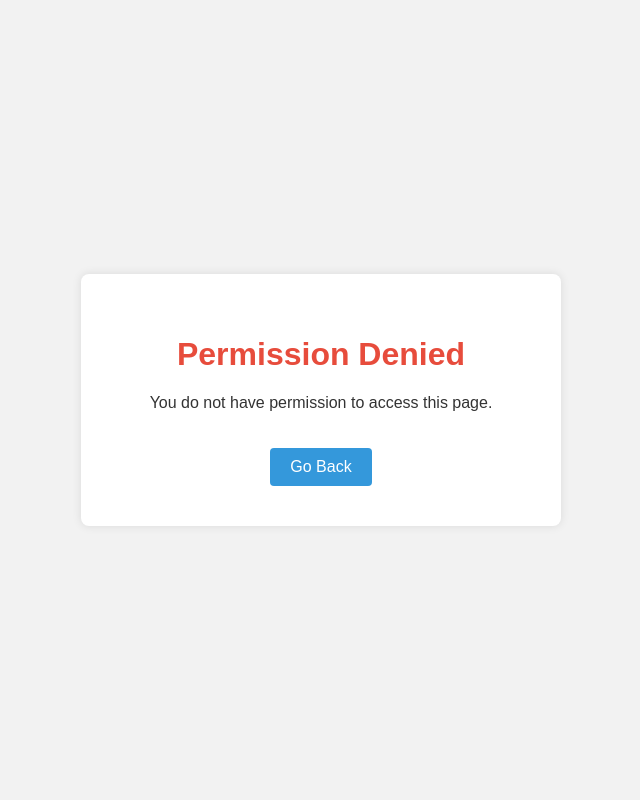
After one commit to SlowlyKent/fpbg_final, a PHP site: page /permission-denied.php in a window 1280 px wide. The commit adds this page. Shown: the whole page, without its empty margins (319-959 px from the left). Run offline with PHP 8.4, Linux system fonts and the light colour scheme.

Commit message:
applied ROLE BASED ACCESS CONTROL

```diff
--- a/cashiering-admin.php
+++ b/cashiering-admin.php
@@ -1,8 +1,8 @@
 <?php
 session_start();
 include ("connect.php");
-if (!isset($_SESSION['user_id']) || ($_SESSION['role'] !== 'admin' && $_SESSION['role'] !== 'staff')) {
-    header('Location: index.php');
+if (!isset($_SESSION['user_id']) || ($_SESSION['role'] !== 'admin')) {
+    header('Location: permission-denied.php');
     exit();
 }
 
--- a/create.php
+++ b/create.php
@@ -1,6 +1,12 @@
 <?php
 session_start();
 include 'connect.php';
+
+if (!isset($_SESSION['user_id']) || ($_SESSION['role'] !== 'admin')) {
+    header('Location: permission-denied.php');
+    exit();
+}
+
 
 if ($_SERVER["REQUEST_METHOD"] == "POST") {
 
--- a/dashboard.php
+++ b/dashboard.php
@@ -1,7 +1,7 @@
 <?php
 session_start();
 if (!isset($_SESSION['user_id']) || $_SESSION['role'] !== 'admin') {
-    header('Location: index.php');
+    header('Location: permission-denied.php');
     exit();
 }
 ?>
--- a/delete.php
+++ b/delete.php
@@ -1,6 +1,10 @@
 <?php
 include 'connect.php'; // Ensure database connection
 
+if (!isset($_SESSION['user_id']) || ($_SESSION['role'] !== 'admin')) {
+    header('Location: permission-denied.php');
+    exit();
+}
 if (isset($_GET['user_id'])) {
     $user_id = $_GET['user_id'];
 
--- a/index.php
+++ b/index.php
@@ -28,13 +28,13 @@ if ($_SERVER['REQUEST_METHOD'] == 'POST') {
 
 
         if (password_verify($password, $stored_hash)) {
-            $_SESSION['user_id'] = $row['user_id']; // Change to user_id
+            $_SESSION['user_id'] = $row['user_id'];
             $_SESSION['username'] = $row['username'];
             $_SESSION['role'] = $row['role'];
 
 
 
-
+           $role =$_SESSION['role'];
             if ($row['role'] == 'admin') {
                 header("Location: dashboard.php");
                 exit();
--- /dev/null
+++ b/permission-denied.php
@@ -0,0 +1,61 @@
+<?php
+// Start session to check if user is logged in, if needed
+session_start();
+?>
+
+<!DOCTYPE html>
+<html lang="en">
+<head>
+    <meta charset="UTF-8">
+    <meta name="viewport" content="width=device-width, initial-scale=1.0">
+    <title>Permission Denied</title>
+    <style>
+        body {
+            font-family: Arial, sans-serif;
+            background-color: #f2f2f2;
+            margin: 0;
+            padding: 0;
+            display: flex;
+            justify-content: center;
+            align-items: center;
+            height: 100vh;
+            color: #333;
+        }
+        .container {
+            background-color: white;
+            padding: 40px;
+            border-radius: 8px;
+            box-shadow: 0 0 10px rgba(0, 0, 0, 0.1);
+            text-align: center;
+            width: 400px;
+        }
+        h1 {
+            color: #e74c3c;
+        }
+        p {
+            font-size: 16px;
+        }
+        a {
+            display: inline-block;
+            margin-top: 20px;
+            padding: 10px 20px;
+            background-color: #3498db;
+            color: white;
+            text-decoration: none;
+            border-radius: 4px;
+        }
+        a:hover {
+            background-color: #2980b9;
+        }
+    </style>
+</head>
+<body>
+
+    <div class="container">
+        <h1>Permission Denied</h1>
+        <p>You do not have permission to access this page.</p>
+        <a href="cashiering-staff.php">Go Back</a>
+    </div>
+
+</body>
+</html>
--- a/update_process.php
+++ b/update_process.php
@@ -1,6 +1,11 @@
 <?php
 session_start();
 include 'connect.php'; // Ensure this file correctly connects to the database
+
+if (!isset($_SESSION['user_id']) || ($_SESSION['role'] !== 'admin')) {
+    header('Location: permission-denied.php');
+    exit();
+}
 
 if ($_SERVER["REQUEST_METHOD"] == "POST") {
     if (isset($_POST['user_id'], $_POST['username'])) {
```
Also changed, not shown: cashiering-staff.php (+0 -12 lines), read.php (+9 -1 lines), test1.php (added, +15 -0 lines), update.php (+6 -2 lines).
